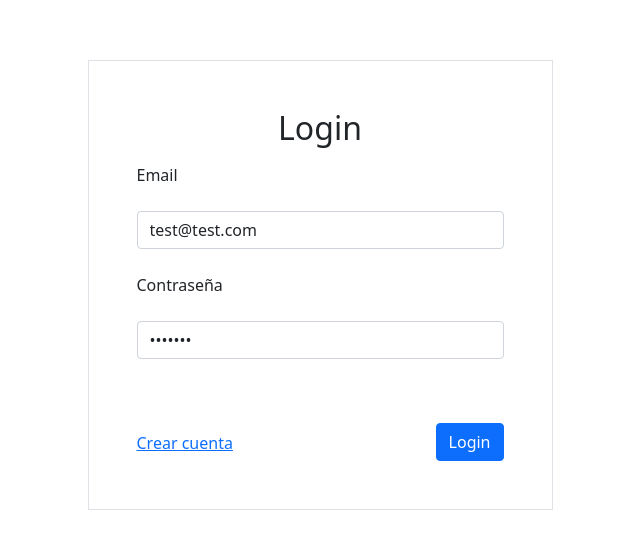
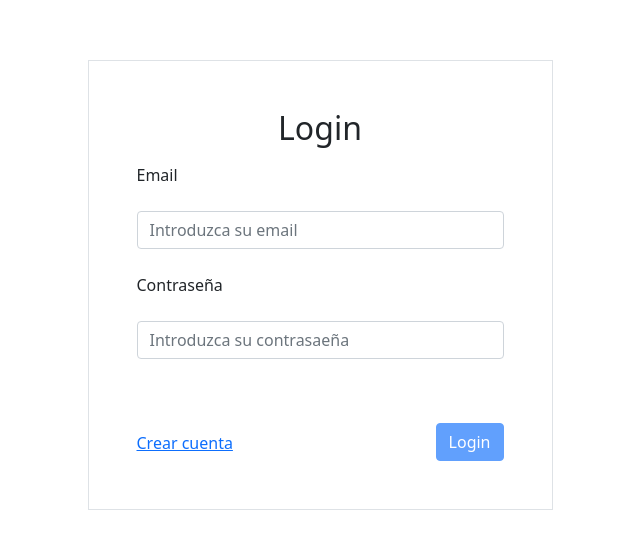
Before and after one commit to CharlieCastleWeb/projectMarketPlaceFE, an Angular app: page /auth/login in a window 1280 px wide. Shown: the part 115-664 px from the top of the page, without its empty margins (320-960 px from the left). Built offline with nearby package versions, Linux system fonts and the light colour scheme.

Commit message:
Revisada validación login

```diff
--- a/src/app/auth/pages/login/login.component.html
+++ b/src/app/auth/pages/login/login.component.html
@@ -1,11 +1,12 @@
 <h2 class="text-center">Login</h2>
+
 <form
     class="mt-3"
     autocomplete="off"
     [formGroup]="miFormulario"
     (ngSubmit)="login()">
-    <div class="form-group">
-
+    <div class="form-group custom-control">
+        <div>
             <label
                 for="email"
                 class="form-label">
@@ -15,8 +16,22 @@
                 type="email"
                 class="form-control mt-3"
                 formControlName="email"
+                [ngClass]=" miFormulario.get('email')!.touched
+                            && miFormulario.get('email')!.errors
+                            ? 'is-invalid'
+                            : '' || miFormulario.get('email')!.touched
+                                    && !miFormulario.get('email')!.invalid
+                                    ? 'is-valid'
+                                    :''
+                          "
                 placeholder="Introduzca su email">
-
+            <div
+                class="invalid-feedback">
+                {{miFormulario.get('email')?.hasError('required') ? "Se requiere un email" :''}}
+                {{miFormulario.get('email')?.hasError('email') ? "El email no tiene el formato correcto" :''}}
+            </div>
+        </div>
+        <div>
             <label
                 for="password"
                 class="form-label mt-4">
@@ -26,8 +41,24 @@
                 type="password"
                 class="form-control mt-3"
                 formControlName="password"
+                [ngClass]=" miFormulario.get('password')!.touched
+                            && miFormulario.get('password')!.errors
+                            ? 'is-invalid'
+                            : '' || miFormulario.get('password')!.touched
+                                    && !miFormulario.get('password')!.invalid
+                                    ? 'is-valid'
+                                    :''
+                          "
                 placeholder="Introduzca su contrasaeña">
 
+            <div
+                class="invalid-feedback">
+                {{miFormulario.get('password')?.hasError('required') ? "Se requiere contraseña" :''}}
+                {{miFormulario.get('password')?.hasError('minlength') ? "La contraseña debe tener al menos 6 carácteres" :''}}
+                {{miFormulario.get('password')?.hasError('maxlength') ? "La contraseña debe tener como máximo 10 carácteres" :''}}
+                {{miFormulario.get('password')?.hasError('pattern') ? "La contraseña debe incluir un símbolo" :''}}
+            </div>
+        </div>
         <div class="d-flex justify-content-between mt-5">
             <a routerLink="/auth/register" class="mt-4">Crear cuenta</a>
             <button
--- a/src/app/auth/pages/login/login.component.ts
+++ b/src/app/auth/pages/login/login.component.ts
@@ -13,8 +13,8 @@ import { AuthService } from '../../services/auth.service';
 export class LoginComponent {
 
   miFormulario: FormGroup = this.fb.group({
-    email: ['test@test.com', [ Validators.required, Validators.email ]],
-    password: ['123456!', [ Validators.required,
+    email:    ['', [ Validators.required, Validators.email ]],
+    password: ['', [ Validators.required,
                             Validators.minLength(6),
                             Validators.maxLength(10),
                             Validators.pattern(this.authService.passwordRegex)]]
@@ -25,8 +25,8 @@ export class LoginComponent {
                 private authService: AuthService) { }
 
   login() {
+    this.miFormulario.markAllAsTouched();
     const { email, password } = this.miFormulario.value;
-
     this.authService.login( email, password )
       .subscribe( ok => {
         if ( ok === true ) {
@@ -37,4 +37,10 @@ export class LoginComponent {
       });
   }
 
+  // validateField( field: string ): boolean {
+  //   console.log(this.miFormulario);
+  //   return this.authService.validField(this.miFormulario, field)!;
+  // }
+
+
 }
--- a/src/app/auth/services/auth.service.ts
+++ b/src/app/auth/services/auth.service.ts
@@ -1,5 +1,6 @@
 import { HttpClient, HttpHeaders } from '@angular/common/http';
 import { Injectable } from '@angular/core';
+import { FormGroup } from '@angular/forms';
 import { catchError, map, of, tap, Observable } from 'rxjs';
 import { environment } from '../../../environments/environment';
 import { AuthResponse, Usuario } from '../interfaces/interfaces';
@@ -11,7 +12,6 @@ export class AuthService {
 
   private baseUrl: string = environment.baseUrl;
   private _usuario!: Usuario;
-
   private _passwordRegex: RegExp = /^(?=.*[@$!%*?&])[A-Za-z\d@$!%*?&]{6,10}$/;
 
   get passwordRegex() {
@@ -25,10 +25,8 @@ export class AuthService {
   constructor( private http: HttpClient ) { }
 
   login( email: string, password: string) {
-
     const url = `${ this.baseUrl }/auth/login`;
     const body = { email, password }
-
     return this.http.post<AuthResponse>(url, body)
       .pipe(
         tap( resp => {
@@ -43,10 +41,8 @@ export class AuthService {
 
   register( name: string, email: string,
             password: string, organizationType: string) {
-
     const url = `${ this.baseUrl }/auth/register`;
     const body = { name, email, password, organizationType }
-
     return this.http.post<AuthResponse>(url, body)
       .pipe(
         tap( resp => {
@@ -81,4 +77,8 @@ export class AuthService {
   logout() {
     localStorage.clear();
   }
+
+  validField( form: FormGroup, field: string ) {
+    return form.controls[field].errors && form.controls[field].touched;
+  }
 }
```
Lines whose indentation alone changed are shown as unchanged.
